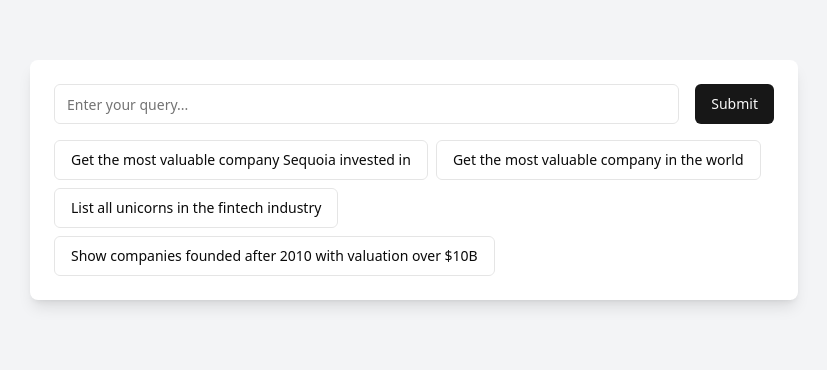
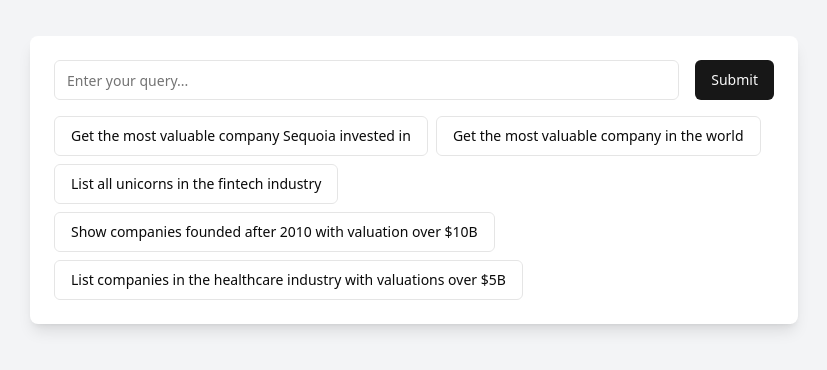
Before and after one commit to vercel-labs/natural-language-postgres, a Next.js app: page / in a window 1280 px wide. Shown: the part 220-590 px from the top of the page, without its empty margins (226-1053 px from the left). Built offline with nearby package versions, Linux system fonts and the light colour scheme.

Commit message:
update buttons

```diff
--- a/app/page.tsx
+++ b/app/page.tsx
@@ -28,6 +28,7 @@
     "Get the most valuable company in the world",
     "List all unicorns in the fintech industry",
     "Show companies founded after 2010 with valuation over $10B",
+    "List companies in the healthcare industry with valuations over $5B",
   ];
 
   const handleSubmit = async (e: React.FormEvent) => {
@@ -52,7 +53,7 @@
   };
 
   return (
-    <div className="min-h-screen bg-gray-100 flex items-center justify-center p-4">
+    <div className="min-h-screen bg-gray-100 flex items-center justify-center p-8">
       <motion.div
         className="w-full max-w-3xl"
         initial={{ scale: 0.9, opacity: 0 }}
```
